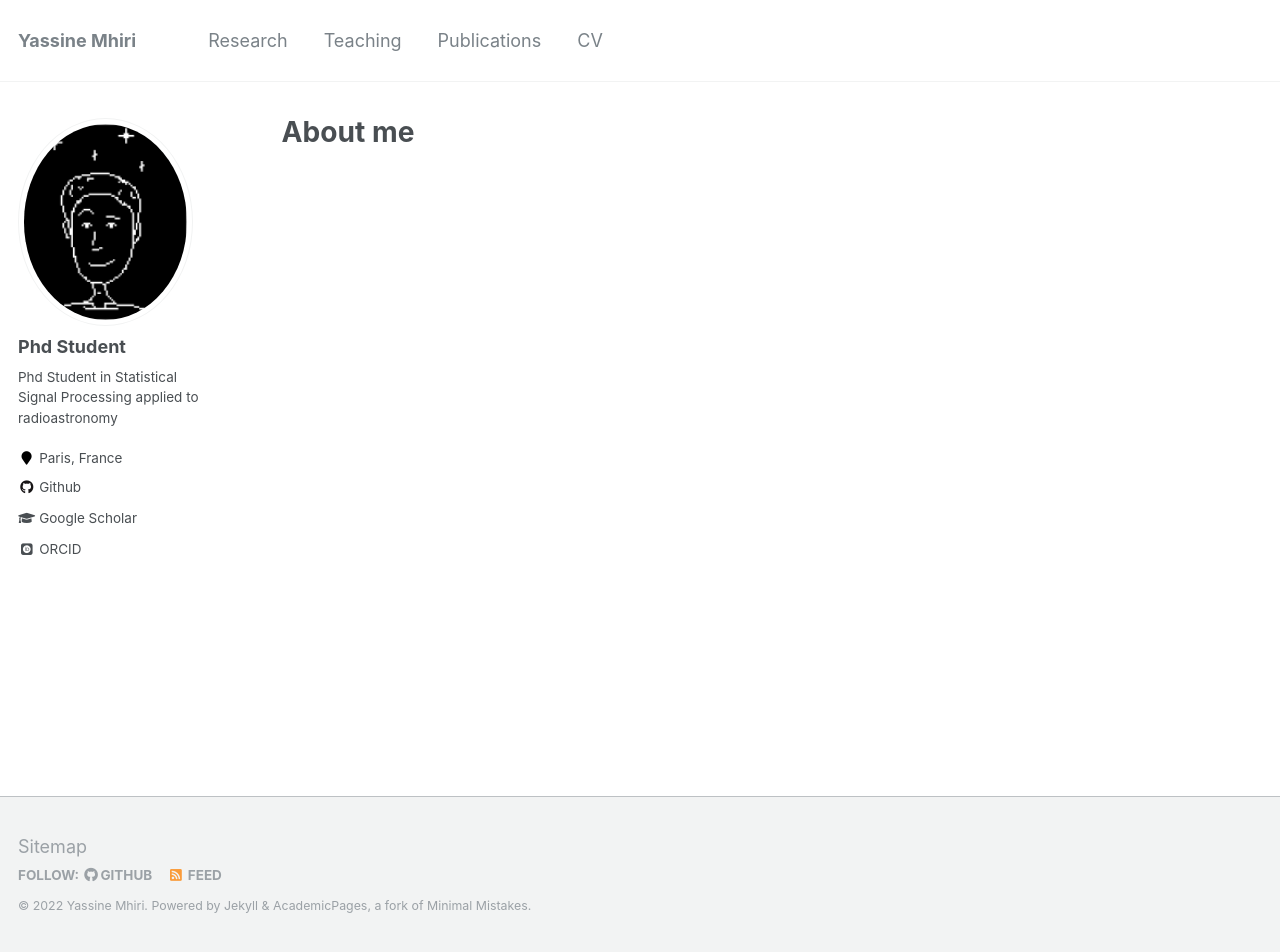
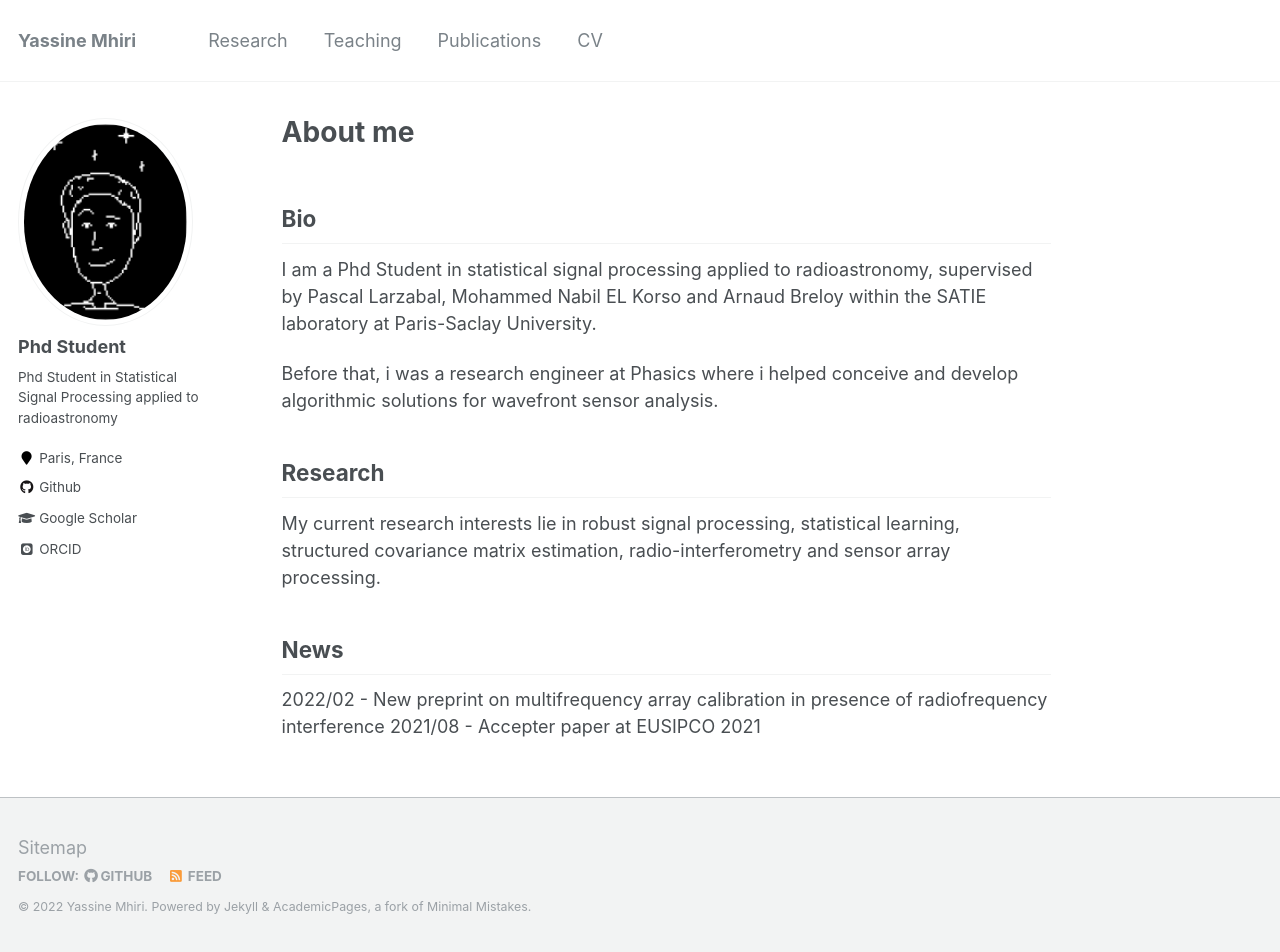
Before and after one commit to y-mhiri/y-mhiri.github.io, a Jekyll site: the page built from _pages/about.md, in a window 1280 px wide and 952 px high. Built offline with Jekyll 4.4.1, drawn with Linux system fonts in a browser that asks for light colours; some web fonts are replaced.

Commit message:
about me update

```diff
--- a/_pages/about.md
+++ b/_pages/about.md
@@ -8,6 +8,18 @@ redirect_from:
   - /about.html
 ---
 
+## Bio
+I am a Phd Student in statistical signal processing applied to radioastronomy, supervised by
+Pascal Larzabal, Mohammed Nabil EL Korso and Arnaud Breloy within the SATIE laboratory at Paris-Saclay University.
+
+Before that, i was a research engineer at Phasics where i helped conceive and develop algorithmic solutions for wavefront sensor analysis.
+
+## Research
+My current research interests lie in robust signal processing, statistical learning, structured covariance matrix estimation, radio-interferometry and sensor array processing.
+
+## News
+2022/02 - New preprint on multifrequency array calibration in presence of radiofrequency interference
+2021/08 - Accepter paper at EUSIPCO 2021
 
 
 <!-- This is the front page of a website that is powered by the [academicpages template](https://github.com/academicpages/academicpages.github.io) and hosted on GitHub pages. [GitHub pages](https://pages.github.com) is a free service in which websites are built and hosted from code and data stored in a GitHub repository, automatically updating when a new commit is made to the respository. This template was forked from the [Minimal Mistakes Jekyll Theme](https://mmistakes.github.io/minimal-mistakes/) created by Michael Rose, and then extended to support the kinds of content that academics have: publications, talks, teaching, a portfolio, blog posts, and a dynamically-generated CV. You can fork [this repository](https://github.com/academicpages/academicpages.github.io) right now, modify the configuration and markdown files, add your own PDFs and other content, and have your own site for free, with no ads! An older version of this template powers my own personal website at [stuartgeiger.com](http://stuartgeiger.com), which uses [this Github repository](https://github.com/staeiou/staeiou.github.io).
```
